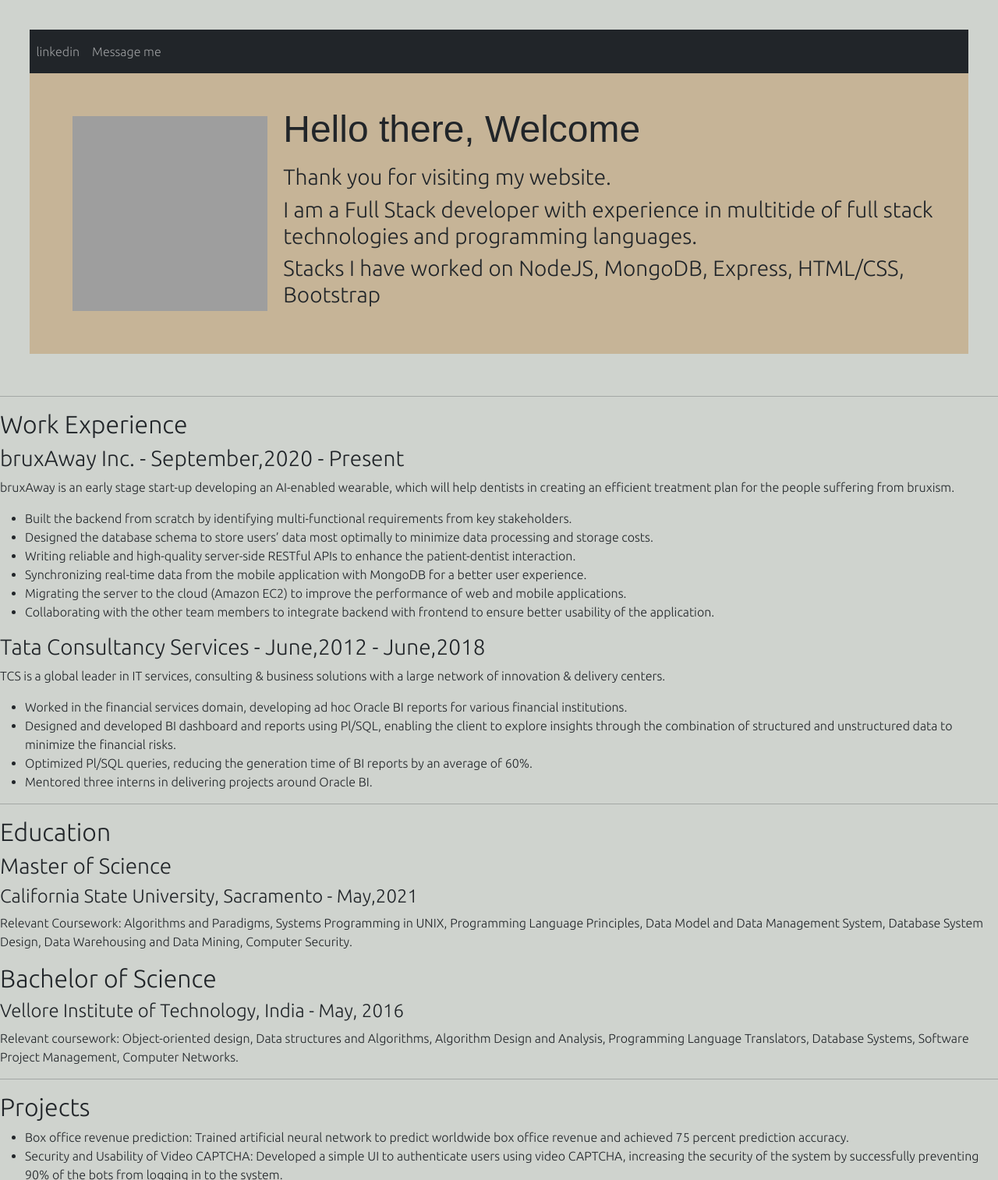
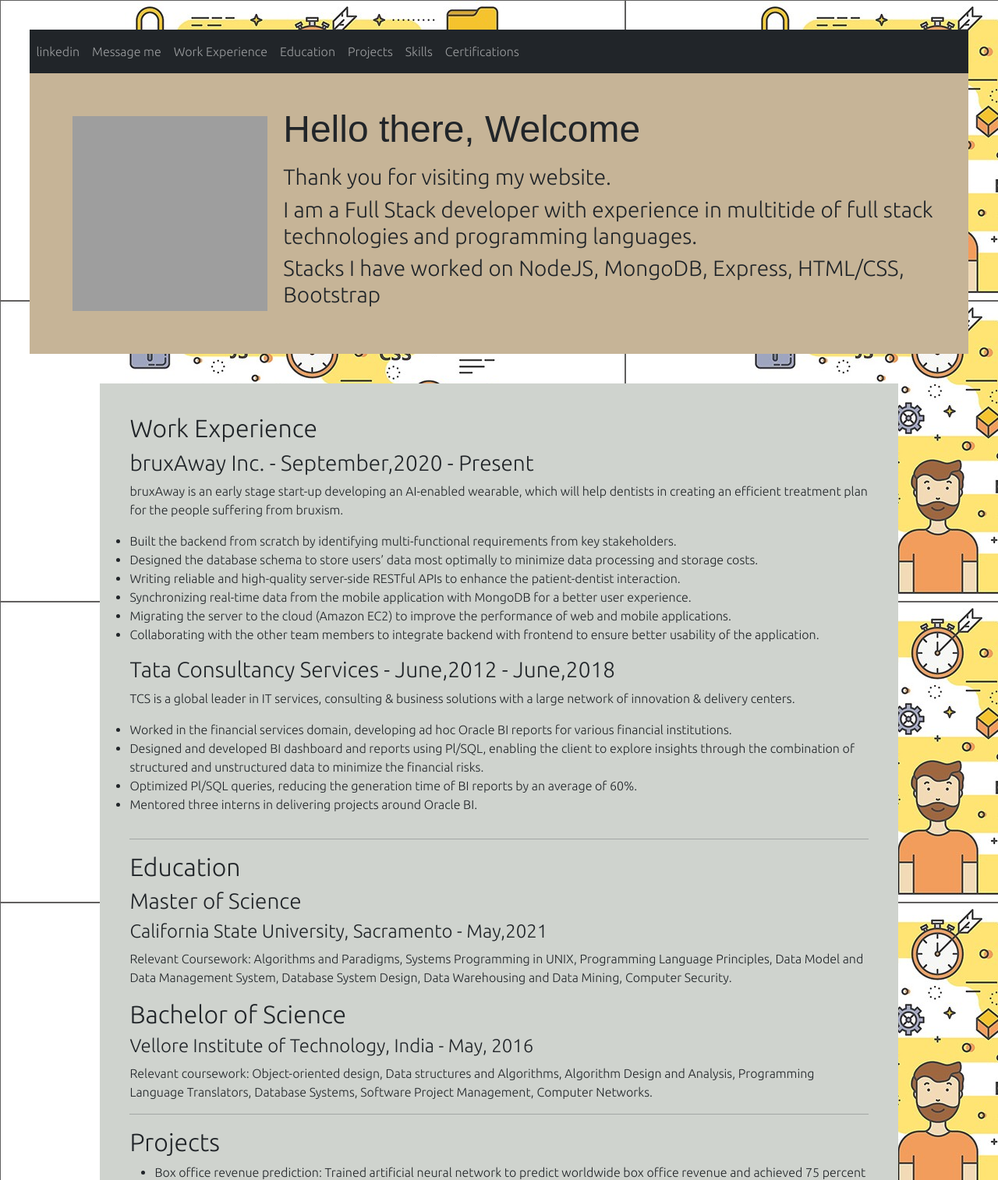
Before and after one commit to kushalt93/resume, a plain HTML site: page index.html in a window 1280 px wide. Shown: the top 1514 px of the page at 78% size. Drawn offline with nearby package versions, Linux system fonts and the light colour scheme; grey boxes are pictures that could not be loaded; files whose address does not match are found by name.

Commit message:
Added features

```diff
--- a/css/styles.css
+++ b/css/styles.css
@@ -1,9 +1,10 @@
 /***********************************************TAG SELECTOR*******************************************/
 body{
-    background-color: #cfd3ce;
     margin: auto;
     font-family: 'Ubuntu', sans-serif;
     text-align: left;
+    background-image: url('C:\Users\ktopnani\Desktop\WebDevelopment\webSite\resume\Images\background.jpeg') ;
+    background-size: auto;
 }
 h1{
     font-family: 'Montserrat-Black', sans-serif;
@@ -19,7 +20,15 @@ h1{
     margin: 7%;
 }
 .container-fluid{
-    padding: 3% 3%;
+     padding: 3% 3% ;
+     word-wrap: break-word;
+
+}
+.bodyofcv{
+    background-color: #cfd3ce;
+    word-wrap: break-word;
+    height: fit-content;
+    width: 80%;
 }
 
 /***********************************************ID SELECTOR*******************************************/
--- a/index.html
+++ b/index.html
@@ -12,6 +12,13 @@
     <script src="https://cdn.jsdelivr.net/npm/popper.js@1.16.1/dist/umd/popper.min.js" integrity="sha384-9/reFTGAW83EW2RDu2S0VKaIzap3H66lZH81PoYlFhbGU+6BZp6G7niu735Sk7lN" crossorigin="anonymous"></script>
     <script src="https://cdn.jsdelivr.net/npm/bootstrap@4.5.3/dist/js/bootstrap.min.js" integrity="sha384-w1Q4orYjBQndcko6MimVbzY0tgp4pWB4lZ7lr30WKz0vr/aWKhXdBNmNb5D92v7s" crossorigin="anonymous"></script>
     <link rel="stylesheet" href="css/styles.css">
+    <script type="text/javascript">
+      window.onload = function() {
+      setTimeout (function () {
+       scrollTo(0,0);
+         }, 50);
+      }
+  </script>
   </head>
 <body>
   <div class="container-fluid">
@@ -27,6 +34,22 @@
           <li class="nav-item">
             <a class="nav-link" href="contactMe.html">Message me</a>
           </li>
+          <li class="nav-item">
+            <a class="nav-link" href="#workex">Work Experience</a>
+          </li>
+          <li class="nav-item">
+            <a class="nav-link" href="#education">Education</a>
+          </li>
+          <li class="nav-item">
+            <a class="nav-link" href="#projects">Projects</a>
+          </li>
+          <li class="nav-item">
+            <a class="nav-link" href="#skills">Skills</a>
+          </li>
+          <li class="nav-item">
+            <a class="nav-link" href="#cert">Certifications</a>
+          </li>
+
           </ul>
         </nav>
   <section class="section1">
@@ -45,9 +68,9 @@
 </div>
 </div>
 </section>
-  <hr>
-  <div>
-    <h2>Work Experience</h2>
+  <div class="container-fluid bodyofcv">
+    <div class="row">
+      <h2 id="workex">Work Experience</h2>
       <h3>bruxAway Inc. - September,2020 - Present</h3>
       <p>bruxAway is an early stage start-up developing an AI-enabled wearable, which will help dentists in creating an efficient treatment plan for the people suffering from bruxism.</p>
       <ul>
@@ -69,7 +92,7 @@
     </div>
     <hr>
     <div>
-    <h2>Education</h2>
+      <h2 id="education">Education</h2>
       <h3>Master of Science</h3>
       <h4>California State University, Sacramento - May,2021</h4>
       <p>Relevant Coursework: Algorithms and Paradigms, Systems Programming in UNIX, Programming Language Principles, Data Model and Data Management System, Database System Design, Data Warehousing and Data Mining, Computer Security. </p>
@@ -79,7 +102,7 @@
     </div>
   <hr>
     <div>
-    <h2>Projects</h2>
+      <h2 id="projects">Projects</h2>
       <ul>
         <li>Box office revenue prediction: Trained artificial neural network to predict worldwide box office revenue and achieved 75 percent prediction accuracy.</li>
         <li>Security and Usability of Video CAPTCHA: Developed a simple UI to authenticate users using video CAPTCHA, increasing the security of the system by successfully preventing 90% of the bots from logging in to the system.</li>
@@ -88,13 +111,13 @@
     </div>
   <hr>
     <div>
-    <h2>Certifications</h2>
+      <h2 id="cert">Certifications</h2>
       <p>AWS Certifications</p>
       <p>Udemy Certifications</p>
     </div>
   <hr>
     <div>
-    <h2>Skills</h2>
+      <h2 id="skills">Skills</h2>
         <ul>
           <li>Programming Languages: JavaScript, Python, NoSQL, Linux/Unix Shell, SQL, PL/SQL, HTML/CSS, C. </li>
           <li>Databases and Web Frameworks: MongoDB, MySQL, ExpressJS, NodeJS, AngularJS, Bootstrap.</li>
@@ -103,5 +126,7 @@
           <li>Cloud Platform: Amazon Web Services.</li>
         </ul>
     </div>
+  </div>
+
   </body>
 </html>
```
Also changed, not shown: Images/background.jpeg (added), Images/background1.jpg (added). Lines whose indentation alone changed are shown as unchanged.
